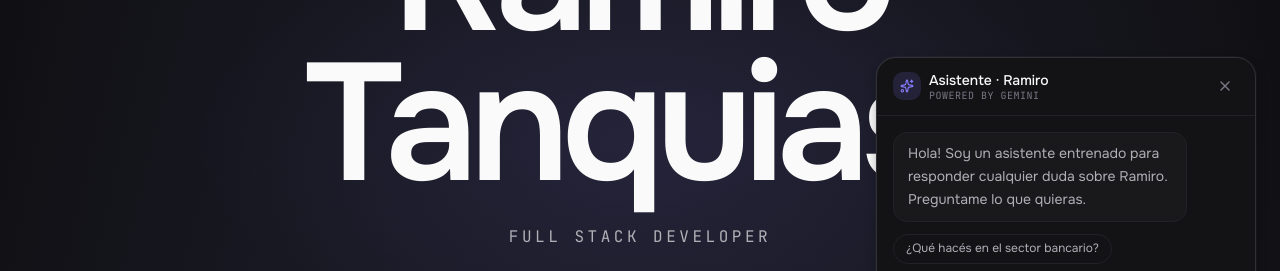
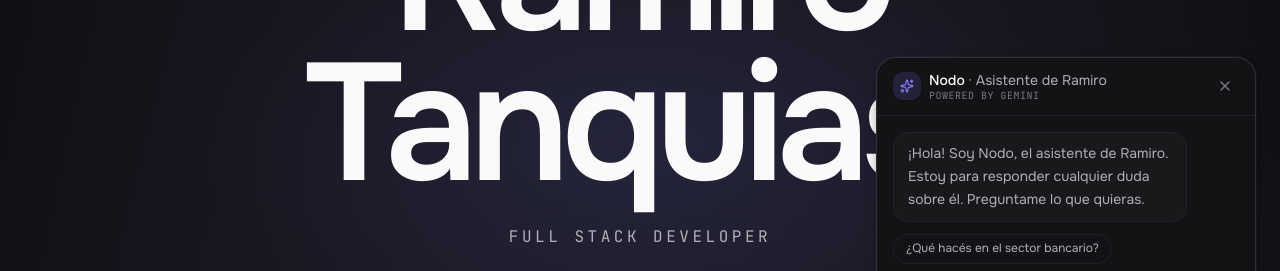
Before and after one commit to ramatc/portfolio, a Next.js app: page / in a window 1280 px wide. Both pictures are taken after a click on the button "Preguntame". Shown: the part 179-450 px from the top of the page. Built offline with nearby package versions, Linux system fonts and the light colour scheme; no server answers.

Commit message:
feat: name chat assistant Nodo

```diff
--- a/app/components/Chat.tsx
+++ b/app/components/Chat.tsx
@@ -11,7 +11,7 @@ const INITIAL_MESSAGES: Message[] = [
   {
     id: "0",
     type: "bot",
-    text: "Hola! Soy un asistente entrenado para responder cualquier duda sobre Ramiro. Preguntame lo que quieras.",
+    text: "¡Hola! Soy Nodo, el asistente de Ramiro. Estoy para responder cualquier duda sobre él. Preguntame lo que quieras.",
   },
 ];
 
@@ -104,7 +104,10 @@ const Chat = () => {
                 </span>
                 <div className="flex flex-col leading-tight">
                   <span className="text-sm font-medium text-fg">
-                    Asistente · Ramiro
+                    Nodo{" "}
+                    <span className="font-normal text-fg-muted">
+                      · Asistente de Ramiro
+                    </span>
                   </span>
                   <span className="font-mono text-[10px] uppercase tracking-wider text-fg-subtle">
                     Powered by Gemini
```
